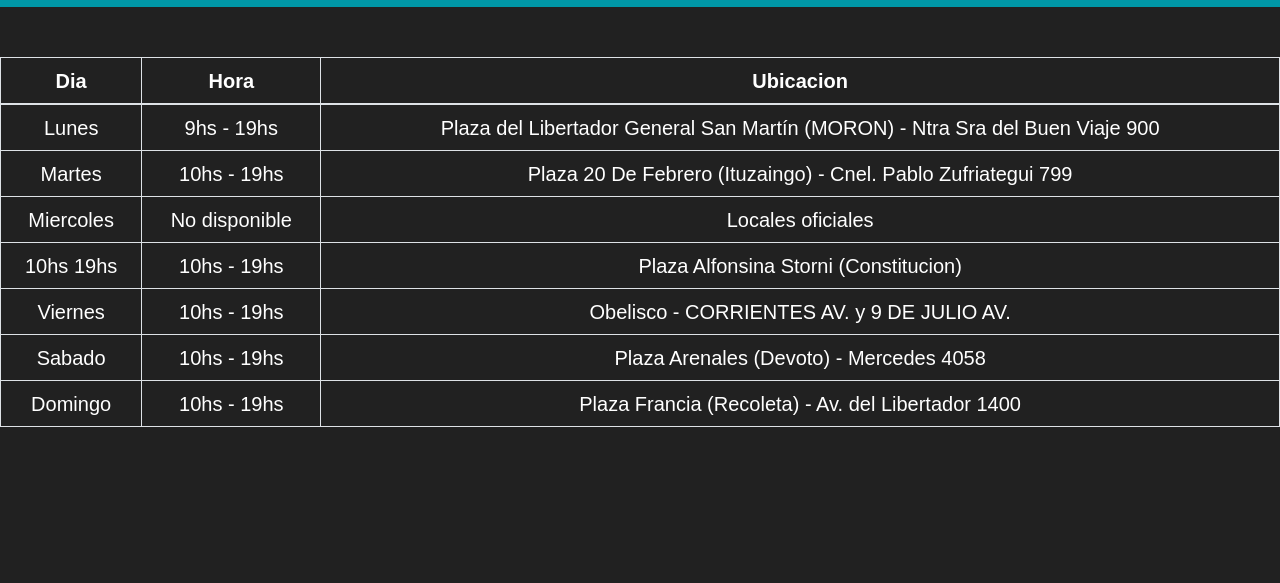
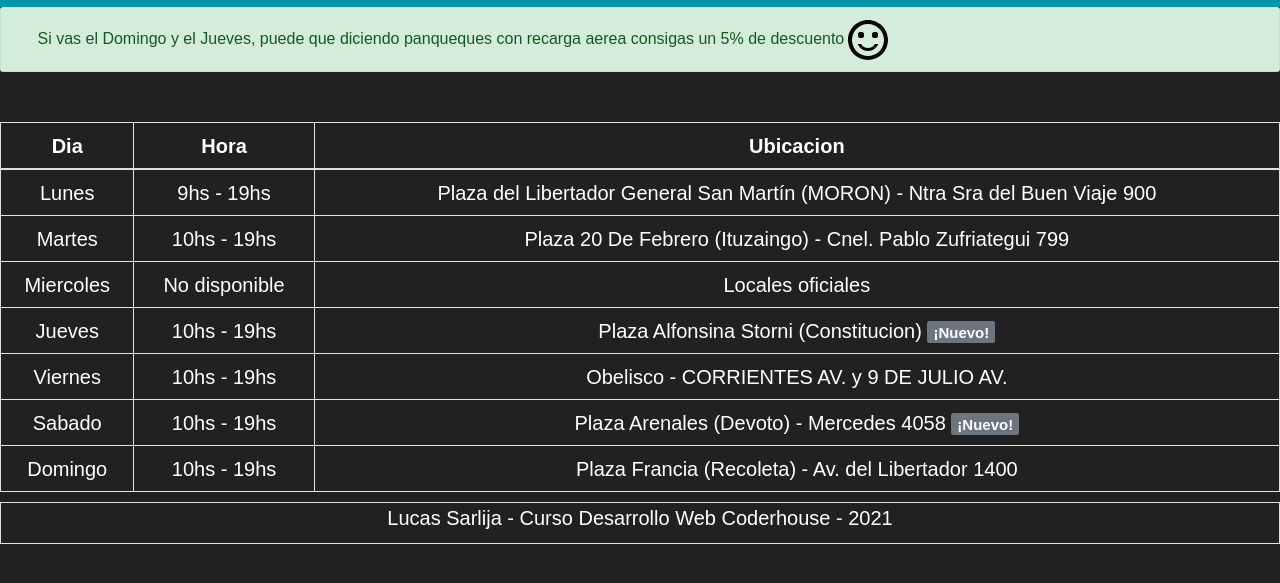
Before and after one commit to Pitbullts/mirepo_proyectocdr, a plain HTML site: page pages/puestos.html in a window 1280 px wide. Shown: the part 213-796 px from the top of the page. Drawn offline with nearby package versions, Linux system fonts and the light colour scheme.

Commit message:
badgenew alertsuccess

```diff
--- a/pages/puestos.html
+++ b/pages/puestos.html
@@ -57,9 +57,9 @@
                 <td>Locales oficiales</td>
               </tr>
               <tr>
-                <td>10hs 19hs</td>
+                <td>Jueves</td>
                 <td>10hs - 19hs</td>
-                <td>Plaza Alfonsina Storni (Constitucion)</td>
+                <td>Plaza Alfonsina Storni (Constitucion) <span class="badge badge-secondary">¡Nuevo!</span></td>
               </tr>
               <tr>
                 <td>Viernes</td>
@@ -69,15 +69,24 @@
               <tr>
                 <td>Sabado</td>
                 <td>10hs - 19hs</td>
-                <td>Plaza Arenales (Devoto) - Mercedes 4058</td>
+                <td>Plaza Arenales (Devoto) - Mercedes 4058 <span class="badge badge-secondary">¡Nuevo!</span> </td>
               </tr>
               <tr>
                 <td>Domingo</td>
                 <td>10hs - 19hs</td>
                 <td>Plaza Francia (Recoleta) - Av. del Libertador 1400</td>
               </tr>
+              <div class="alert alert-success d-flex align-items-center" role="alert">
+                <svg class="bi flex-shrink-0 me-2" width="24" height="24" role="img" aria-label="Success:"><use xlink:href="#check-circle-fill"/></svg>
+                <div>
+                  Si vas el Domingo y el Jueves, puede que diciendo panqueques con recarga aerea consigas un 5% de descuento<svg xmlns="http://www.w3.org/2000/svg" height="48px" viewBox="0 0 24 24" width="48px" fill="#000000"><path d="M0 0h24v24H0V0z" fill="none"/><path d="M0 0h24v24H0V0z" fill="none"/><circle cx="15.5" cy="9.5" r="1.5"/><circle cx="8.5" cy="9.5" r="1.5"/><circle cx="15.5" cy="9.5" r="1.5"/><circle cx="8.5" cy="9.5" r="1.5"/><path d="M11.99 2C6.47 2 2 6.48 2 12s4.47 10 9.99 10C17.52 22 22 17.52 22 12S17.52 2 11.99 2zM12 20c-4.42 0-8-3.58-8-8s3.58-8 8-8 8 3.58 8 8-3.58 8-8 8zm0-2.5c2.33 0 4.32-1.45 5.12-3.5h-1.67c-.69 1.19-1.97 2-3.45 2s-2.75-.81-3.45-2H6.88c.8 2.05 2.79 3.5 5.12 3.5z"/></svg>
+                </div>
             </tbody>
           </table>
     </main>
+    <footer class="border">
+      <p class="formtext center">Lucas Sarlija - Curso Desarrollo Web Coderhouse - 2021</p>
+      </div>
+  </footer>
 </body>
 </html>
```
